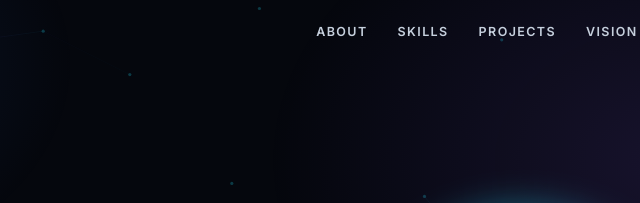
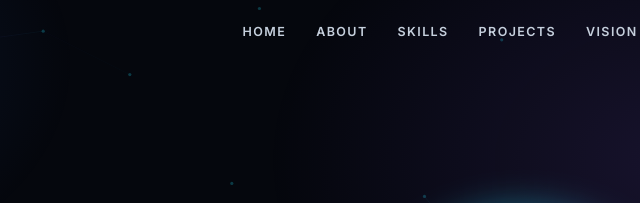
Before and after one commit to sonulaller/sonu-portfolio, a plain HTML site: page index.html in a window 1280 px wide. Shown: the top 203 px of the page, 439-1079 px from the left. Drawn offline with Linux system fonts and the light colour scheme.

Commit message:
Add HOME link to nav bar

```diff
--- a/index.html
+++ b/index.html
@@ -275,6 +275,7 @@
 <nav id="nav">
   <a class="logo" href="#home"><b>SONU</b>.LALLER</a>
   <ul class="navlinks" id="navlinks">
+    <li><a href="#home">HOME</a></li>
     <li><a href="#about">ABOUT</a></li>
     <li><a href="#skills">SKILLS</a></li>
     <li><a href="#projects">PROJECTS</a></li>
```
